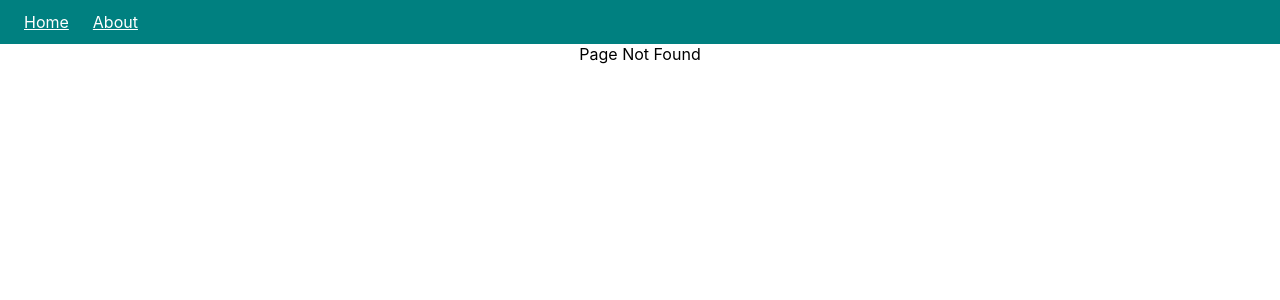
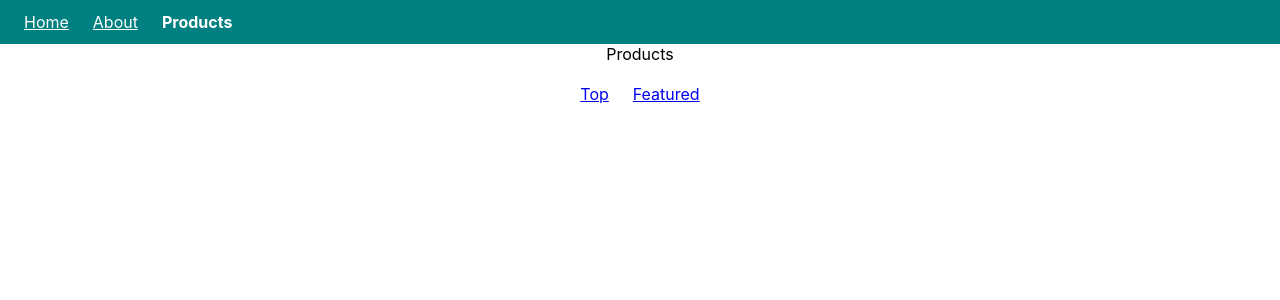
Before and after one commit to deepak252/Reactjs-Tutorial, a React (Create React App) app: page /products in a window 1280 px wide. Before the commit this address had no page. Shown: the top 300 px of the page. Built offline with nearby package versions, Linux system fonts and the light colour scheme.

Commit message:
Nested Routes

```diff
--- a/src/App.js
+++ b/src/App.js
@@ -4,6 +4,7 @@ import Home from "./components/Home";
 import About from "./components/About";
 import Navbar from "./components/Navbar";
 import PageNotFound from "./components/PageNotFound";
+import Products, { FeaturedProducts, TopProducts } from "./components/Products";
 
 function App() {
     return (
@@ -11,7 +12,11 @@ function App() {
             <Navbar />
             <Routes>
                 <Route path="/" element={<Home />} />
-                <Route path="/about" element={<About />} />
+                <Route path="about" element={<About />} />
+                <Route path="products" element={<Products />} >
+                    <Route path="top" element={<TopProducts />}/>
+                    <Route path="featured" element={<FeaturedProducts />}/>
+                </Route>
                 <Route path="*" element={<PageNotFound />} />
              </Routes>
         </div>
--- a/src/components/Navbar.css
+++ b/src/components/Navbar.css
@@ -1,10 +1,10 @@
-nav{
+.nav--primary{
     padding: 12px;
     background-color: teal;
     text-align: start;
 }
 
-nav a{
+.nav--primary a{
     color: white;
     padding: 12px;
 }
--- a/src/components/Navbar.js
+++ b/src/components/Navbar.js
@@ -12,9 +12,10 @@ const Navbar = () => {
     }
 
     return (
-        <nav>
+        <nav className='nav--primary'>
             <NavLink style = {navLinkStyle} to = "/">Home</NavLink>
             <NavLink style = {navLinkStyle} to = "about">About</NavLink>
+            <NavLink style = {navLinkStyle} to = "products">Products</NavLink>
         </nav>
     )
 }
--- /dev/null
+++ b/src/components/Products.css
@@ -0,0 +1,12 @@
+.nav--products{
+    margin : 20px;
+}
+
+.nav--products a{
+    padding: 12px;
+}
+
+.nav--products a.active{
+    padding: 12px;
+    background-color: lightblue;
+}
--- /dev/null
+++ b/src/components/Products.js
@@ -0,0 +1,35 @@
+import "./Products.css";
+import {NavLink, Outlet} from "react-router-dom";
+
+function Products() {
+    return (
+        <>
+            <div>Products</div>
+            <nav className="nav--products">
+                <NavLink to = "top">
+                    Top
+                </NavLink>
+                <NavLink to = "featured">
+                    Featured
+                </NavLink>
+            </nav>
+            <Outlet /> {/* <Outlet> is used in parent route elements to render their matching child route elements.  */}
+
+
+        </>
+    )
+}
+
+export const TopProducts = ()=>{
+    return (
+        <div> Top Products</div>
+    )
+}
+
+export const FeaturedProducts = ()=>{
+    return (
+        <div> Featured Products</div>
+    )
+}
+
+export default Products;
```
